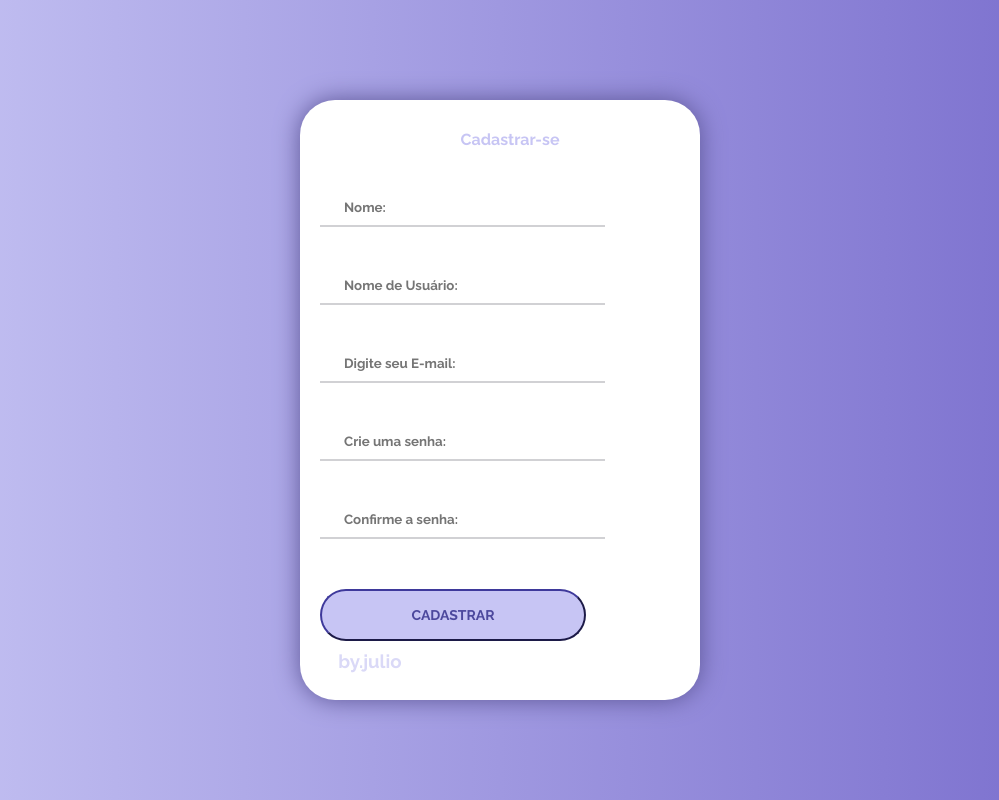
After one commit to juliogns/python, a Django app: page /create/ in a window 1280 px wide. The commit adds this page. Shown: the whole page, without its empty margins (140-1139 px from the left). Run offline with Django 4.2, Linux system fonts and the light colour scheme.

Commit message:
some adds and create

```diff
--- a/app/static/css/style.css
+++ b/app/static/css/style.css
@@ -1,3 +1,126 @@
-body{
-    background: red;
+@import url('https://fonts.googleapis.com/css?family=Raleway:400,700');
+
+* {
+	box-sizing: border-box;
+	margin: 0;
+	padding: 0;
+	font-family: Raleway, sans-serif;
 }
+
+body {
+	background: linear-gradient(90deg, #C7C5F4, #776BCC);
+}
+
+.login__title{
+    display: flex;
+    align-items: center;
+    justify-content: center;
+    font-size: medium;
+    padding-top: 10px;
+    padding-bottom: 40px;
+    color: #C7C5F4;
+
+}
+
+.container {
+	display: flex;
+	align-items: center;
+	justify-content: center;
+	min-height: 100vh;
+}
+
+.screen {
+    padding-left: 20px;
+	background: white;
+	position: relative;
+	height: 600px;
+	width: 400px;
+	box-shadow: 0px 0px 24px #5C5696;
+    border-radius: 35px;
+}
+
+.screen__content {
+	z-index: 1;
+	position: relative;
+	height: 100%;
+}
+
+.login {
+	width: 320px;
+	padding: 30px;
+	padding-top: 156px;
+}
+
+.login__field {
+	padding: 20px 0px;
+	position: relative;
+}
+
+.login__icon {
+	position: absolute;
+	top: 30px;
+	color: #7875B5;
+}
+
+.login__input {
+	border: none;
+	border-bottom: 2px solid #D1D1D4;
+	background: none;
+	padding: 10px;
+	padding-left: 24px;
+	font-weight: 700;
+	width: 75%;
+	transition: .2s;
+}
+
+.login__input:hover {
+	outline: none;
+	border-bottom-color: #6A679E;
+}
+
+.login__submit {
+	background: #C7C5F4;
+    border-color: #3e399b;
+	font-size: 14px;
+	margin-top: 30px;
+    padding: 16px;
+    justify-content: center;
+	border-radius: 26px;
+	text-transform: uppercase;
+	font-weight: 700;
+	width: 70%;
+	color: #4C489D;
+	cursor: pointer;
+	transition: .2s;
+}
+
+.button__text{
+    align-items: center;
+    justify-items: center;
+}
+
+.login__submit:hover {
+	border-color: #3e399b;
+    background-color: #8380c2;
+    color: #C7C5F4;
+	outline: none;
+}
+
+.by {
+    display: flex;
+    align-items: center;
+    justify-content: center;
+    padding-top: 10px;
+    padding-left: 30px;
+	height: 30px;
+	width: 70px;
+	color:#dad9f7;
+}
+
+.alert{
+    display: flex;
+    align-items: center;
+    justify-content: center;
+    padding-right: 70px;
+    color: red;
+}
--- a/app/static/js/javascript.js
+++ /dev/null
@@ -1,4 +0,0 @@
-(function (win, doc){
-    "use strict";
-    alert('oi');
-})(window,document);
--- /dev/null
+++ b/app/templates/create.html
@@ -0,0 +1,47 @@
+{% extends 'main.html' %}
+
+{% block content %}
+    <form name="form-users" id="formUsers" method="post" action="/store/">
+        <div class="container">
+            {% csrf_token %}
+            <div class="screen">
+                <div class="screen__content">
+                    <form class="login">
+                        <div class="login__field">
+                             <h1 class="login__title">Cadastrar-se</h1>
+                            <i class="login__icon fas fa-user"></i>
+                            <input class="login__input" type="text" name="name" id="name" placeholder="Nome:">
+                        </div>
+                        <div class="login__field">
+                            <i class="login__icon fas fa-lock"></i>
+                            <input class="login__input" type="text" name="user" id="user" placeholder="Nome de Usuário:">
+                        </div>
+                        <div class="login__field">
+                            <i class="login__icon fas fa-user"></i>
+                            <input class="login__input" type="email" name="email" id="email" placeholder="Digite seu E-mail:">
+                        </div>
+                        <div class="login__field">
+                            <i class="login__icon fas fa-user"></i>
+                            <input class="login__input" type="password" name="password" id="password" placeholder="Crie uma senha:">
+                        </div>
+                        <div class="login__field">
+                            <i class="login__icon fas fa-user"></i>
+                            <input class="login__input" type="password" name="password-conf" id="password-conf" placeholder="Confirme a senha:">
+                        </div>
+                        {% if msg %}
+                            <div class="alert {{class}}">
+                                {{msg}}
+                            </div>
+                        {% endif %}
+                        <button class="button login__submit">
+                            <span class="button__text">Cadastrar</span>
+                        </button>
+                    </form>
+                    <div class="by">
+                        <h3>by.julio</h3>
+                    </div>
+                </div>
+            </div>
+        </div>
+    </form>
+    {% endblock %}
--- a/app/templates/home.html
+++ b/app/templates/home.html
@@ -1,5 +1,5 @@
 {% extends 'main.html' %}
 
 {% block content %}
-    oiieeeffffffffff
+    <a href="/create/">Cadastro de Usuários</a>
     {% endblock %}
--- a/app/views.py
+++ b/app/views.py
@@ -4,3 +4,16 @@ from django.http import HttpResponse
 # Create your views here.
 def home(request):
     return render(request, 'home.html')
+
+#Formulário de cadastro de usuários
+def create(request):
+    return render(request, 'create.html')
+
+#Inserção dos dados dos usuários no banco
+def store(request):
+    data={}
+    if(request.POST['password'] != request.POST['password-conf']):
+        data['msg'] = 'Senha e confirmação de senha diferentes!'
+        data['class'] = 'alert-danger'
+
+    return render(request, 'create.html', data)
--- a/project/urls.py
+++ b/project/urls.py
@@ -15,9 +15,11 @@ Including another URLconf
 """
 from django.contrib import admin
 from django.urls import path
-from app.views import home
+from app.views import home, create, store
 
 urlpatterns = [
     path('admin/', admin.site.urls),
     path('', home),
+    path('create/', create),
+    path('store/', store),
 ]
```
